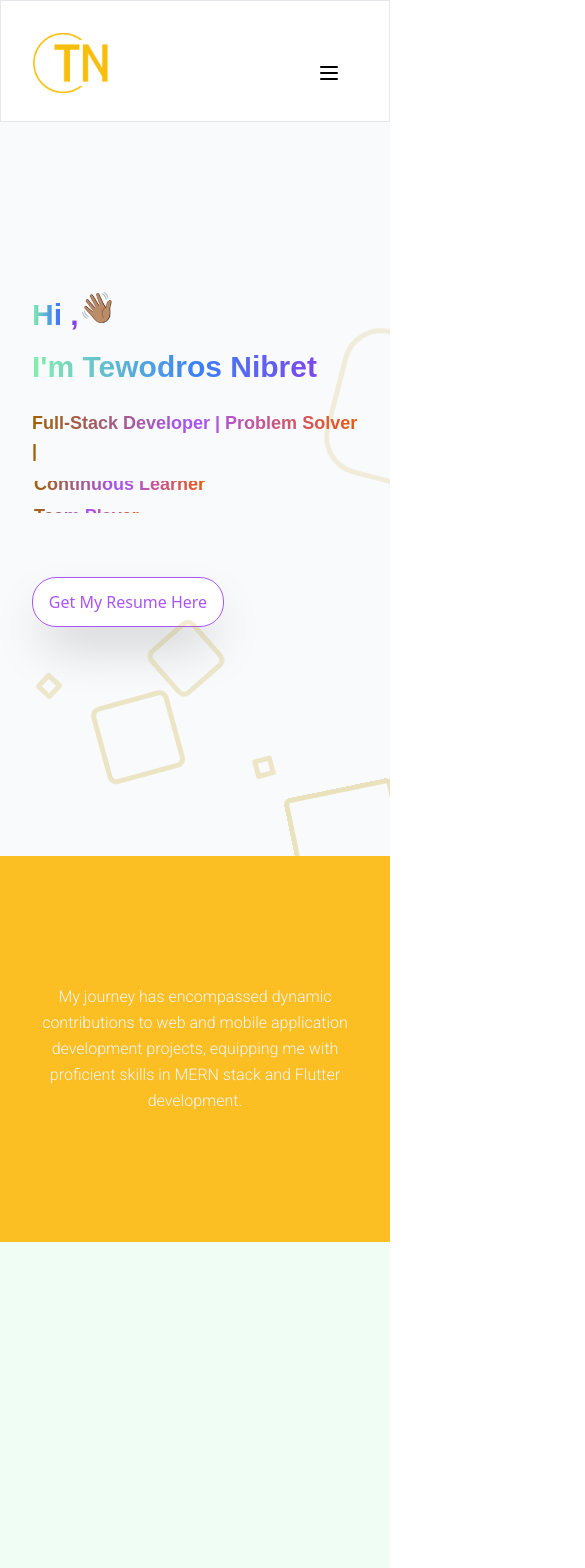
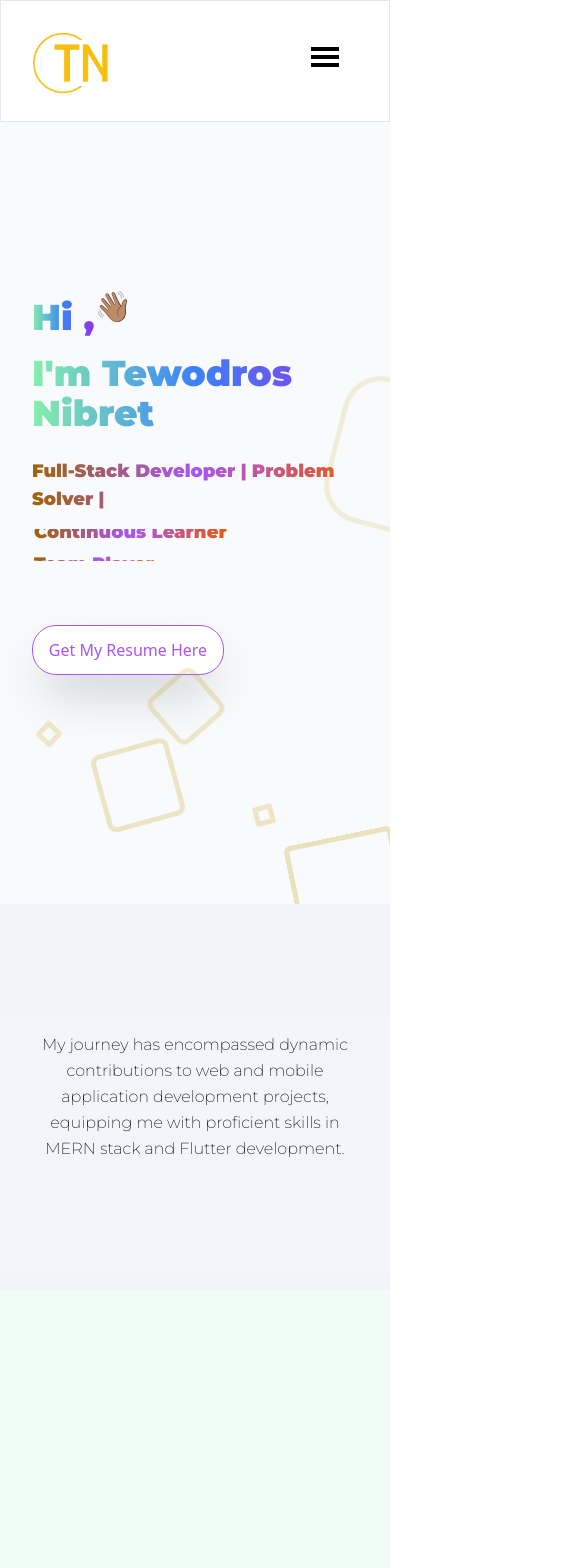
Before and after one commit to tezena/portfolio, a Next.js app: page / in a window 390 px wide. Shown: the top 1568 px of the page, 585 px wide, since content can reach past the window. Built offline with nearby package versions, Linux system fonts and the light colour scheme.

Commit message:
about section

```diff
--- a/package.json
+++ b/package.json
@@ -19,6 +19,7 @@
     "next": "14.0.3",
     "react": "^18",
     "react-dom": "^18",
+    "react-icons": "^4.12.0",
     "react-redux": "^8.1.3",
     "redux-persist": "^6.0.0",
     "redux-thunk": "^2.4.2"
--- a/src/app/Components/NavBar.js
+++ b/src/app/Components/NavBar.js
@@ -1,6 +1,8 @@
 "use client";
 import React from "react";
 import Link from "next/link";
+import { GiHamburgerMenu } from "react-icons/gi";
+import {GrClose}  from "react-icons/gr";
 import {
   Navbar,
   MobileNav,
@@ -72,14 +74,16 @@ export function StickyNavbar() {
   );
 
   return (
-    <Navbar className={`sticky top-0 z-30 h-max max-w-full rounded-none px-8 py-4 lg:px-8 lg:py-6 text-black bg-white bg-opacity-95  dark:bg-black dark:text-white dark:bg-opacity-75 ${ubuntu.className}`}>
+    <Navbar
+      className={`sticky top-0 z-30 h-max max-w-full rounded-none px-8 py-4 lg:px-8 lg:py-6 text-black bg-white bg-opacity-95  dark:bg-black dark:text-white dark:bg-opacity-75 ${ubuntu.className}`}
+    >
       <div className="flex items-center justify-between lg:justify-center text-blue-gray-900">
         <Typography
           as="a"
           href="/"
           className="mr-4 cursor-pointer  w-24 h-18 sm:ml-16 mt-4 lg:absolute lg:left-10 mb-3"
         >
-         <img src="images/logo.png"/>
+          <img src="images/logo.png" />
         </Typography>
         <div className="flex items-start gap-4 lg:w-80 w-42">
           <div className="mr-4 hidden lg:block">{navList}</div>
@@ -87,49 +91,19 @@ export function StickyNavbar() {
           <div className="flex items-center gap-x-1 lg:absolute lg:right-10">
             <Swith_dark_mode myStyle="hidden lg:inline-block" />
           </div>
-          <IconButton
+          <div
             variant="text"
-            className="ml-auto h-20 w-20 text-inherit hover:bg-transparent focus:bg-transparent active:bg-transparent lg:hidden mx-auto "
-            ripple={false}
+            className="ml-auto h-10 w-12 text-inherit hover:bg-transparent focus:bg-transparent active:bg-transparent lg:hidden mx-auto "
+            ripple={true}
             onClick={() => setOpenNav(!openNav)}
           >
-            {openNav ? (
-              <svg
-                xmlns="http://www.w3.org/2000/svg"
-                fill="none"
-                className="h-12 w-12"
-                viewBox="0 0 28 28"
-                stroke="currentColor"
-                strokeWidth={2}
-              >
-                <path
-                  strokeLinecap="round"
-                  strokeLinejoin="round"
-                  d="M6 18L18 6M6 6l12 12"
-                />
-              </svg>
-            ) : (
-              <svg
-                xmlns="http://www.w3.org/2000/svg"
-                className=" h-18 w-18"
-                fill="none"
-                stroke="currentColor"
-                strokeWidth={2}
-              >
-                <path
-                  strokeLinecap="round"
-                  strokeLinejoin="round"
-                  d="M4 6h16M4 12h16M4 18h16"
-                />
-              </svg>
-            )}
-          </IconButton>
+            {openNav ? <GrClose className="w-8 h-8 " /> : <GiHamburgerMenu className="w-8 h-8 " />}
+          </div>
         </div>
       </div>
       <MobileNav open={openNav}>
         {navList}
         <div className="flex items-center gap-x-1">
-
           <Swith_dark_mode myStyle="" />
         </div>
       </MobileNav>
--- a/src/app/Home/components/AboutSection.js
+++ b/src/app/Home/components/AboutSection.js
@@ -2,10 +2,15 @@
 import AOS from "aos";
 import "aos/dist/aos.css";
 import { useEffect } from "react";
-import { Roboto } from "next/font/google";
+import { Montserrat } from "next/font/google";
 
 
-const roboto = Roboto({ subsets: ["latin-ext"],preload: true ,weight:"300"});
+const roboto = Montserrat({
+  subsets: ["vietnamese"],
+  preload: true,
+  weight: "200",
+  style: "italic",
+});
 
 const AboutSection = () => {
   useEffect(() => {
@@ -15,12 +20,12 @@ const AboutSection = () => {
 
 
   return (
-    <div className="sm:h-1/2 h-full  bg-amber-400 flex items-center sm:p-8  px-6 py-32 lg:text-3xl text-center font-montserrat font-normal ">
+    <div className="sm:h-1/2 h-full  bg-slate-100 dark:bg-opacity-50 bg-opacity-90 flex items-center sm:p-8  px-8 sm:px-20 lg:px-56 sm:py-48 py-32 lg:text-[2rem] md:text-[1.5rem] sm:text-xl text-center font-extrabold ">
       <h1
         data-aos="zoom-in"
         data-aos-easing="linear"
         data-aos-duration="2000"
-        className={`leading-relaxed text-slate-100 ${roboto.className}`}
+        className={`leading-relaxed  dark:text-slate-100  text-black ${roboto.className} font-thin`}
       >
         My journey has encompassed dynamic contributions to web and mobile
         application development projects, equipping me with proficient skills in
--- a/src/app/Home/components/HeroSecion.js
+++ b/src/app/Home/components/HeroSecion.js
@@ -8,7 +8,10 @@ import SkillText from "../../Components/animateSkillText/SkillText";
 import AOS from "aos";
 import "aos/dist/aos.css";
 import { useEffect } from "react";
+import { Montserrat } from "next/font/google";
 
+
+const montserrat = Montserrat({subsets:["cyrillic"], weight: "900", style:"italic"})
 export default function HeroSecion() {
   useEffect(() => {
     AOS.init();
@@ -17,7 +20,7 @@ export default function HeroSecion() {
   const dark_mode = useSelector((state) => state.dark_mode.value);
   return (
     <div className="h-full  ">
-      <div className="text-start flex-col items-start lg:pt-[3%] pt-[10%] relative">
+      <div className="text-start flex-col items-start sm:items-center sm:text-center lg:pt-[3%] pt-[10%] sm:pt-[6%] relative">
         <AnimatedBG />
         <div
           data-aos="zoom-in"
@@ -25,13 +28,13 @@ export default function HeroSecion() {
           data-aos-duration="3000"
           className="flex  flex-col sm:items-center justify-between sm:p-24 pt-32 px-8 bg-cover  h-full  bg-opacity-30  w-full "
         >
-          <div class="flex ">
-            <h1 class="bg-gradient-to-r from-green-300 via-blue-500 to-purple-600 bg-clip-text text-3xl sm:text-6xl font-extrabold text-transparent  font-montserrat sm:my-4 my-2 inline">
+          <div class={`flex ${montserrat.className} `}>
+            <h1 class="bg-gradient-to-r from-green-300 via-blue-500 to-purple-600 bg-clip-text text-4xl sm:text-6xl font-extrabold text-transparent   sm:my-4 my-2 inline">
               Hi ,
             </h1>
             <span class="sm:text-6xl text-3xl inline">👋🏽</span>
           </div>
-          <h1 class="bg-gradient-to-r from-green-300 via-blue-500 to-purple-600 bg-clip-text text-3xl font-extrabold text-transparent sm:text-6xl font-montserrat sm:my-4 my-2">
+          <h1 class={`bg-gradient-to-r from-green-300 via-blue-500 to-purple-600 bg-clip-text text-4xl font-extrabold text-transparent sm:text-6xl font-montserrat sm:my-4 my-2 ${montserrat.className}`}>
             I'm Tewodros Nibret
           </h1>
           <div className="flex  sm:items-center flex-col md:flex-row  items-start ">
```
Also changed, not shown: 1 other file (tests, documents, lock files or other folders).
